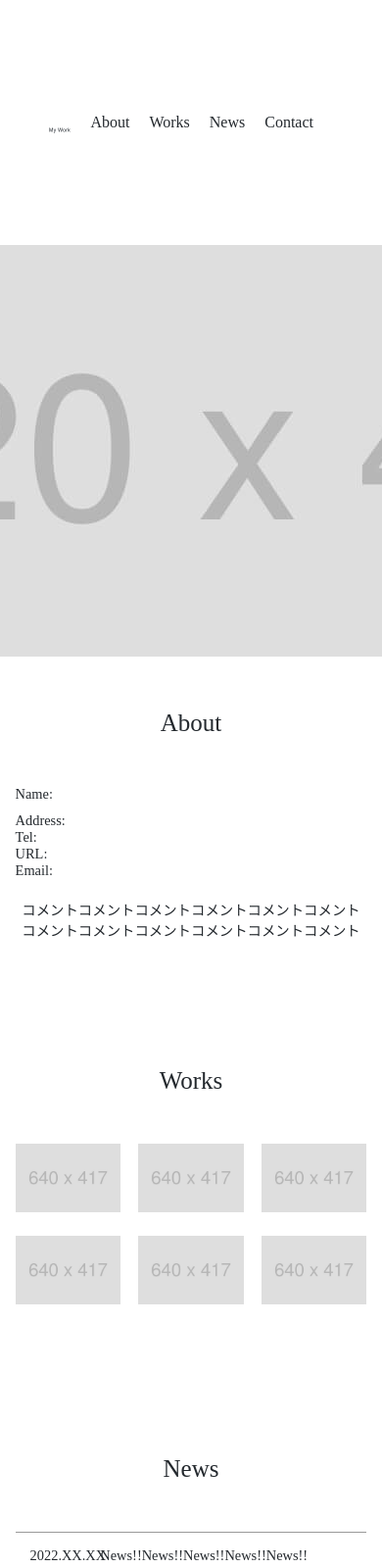
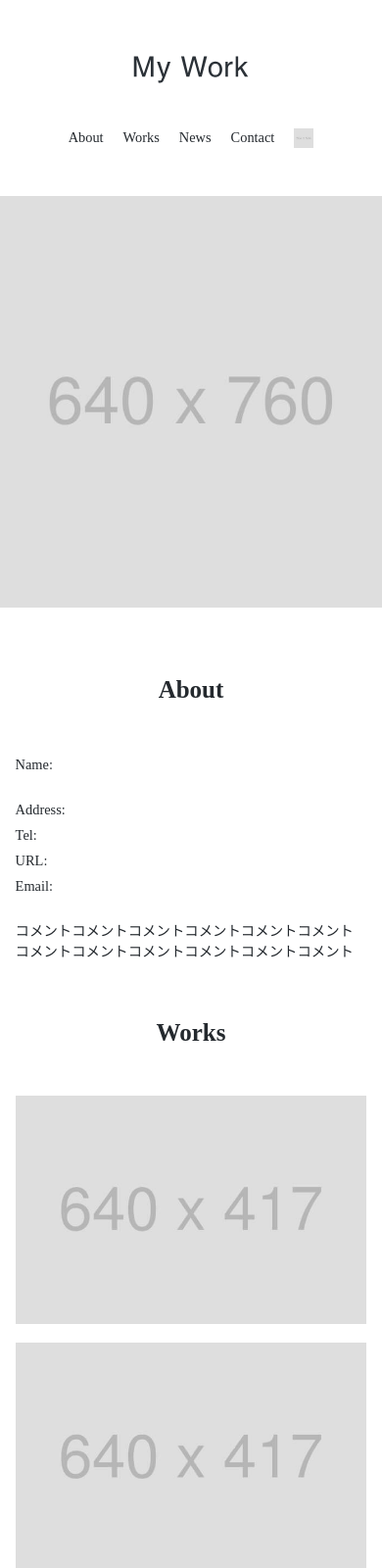
Before and after one commit to maimyyym/html-css-tarining-lp, a plain HTML site: page index.html in a window 390 px wide. Shown: the top 1600 px of the page at 98% size. Drawn offline with Linux system fonts and the light colour scheme.

Commit message:
サイズ調整など＋レスポンシブ対応

```diff
--- a/css/style.css
+++ b/css/style.css
@@ -25,7 +25,7 @@ li {
 
 .wrapper{
     max-width: 960px;
-    margin: 0 auto 130px auto;
+    margin: 0 auto 120px auto;
     padding: 0 4%;
     font-size: 0.9em;
 }
@@ -35,14 +35,14 @@ li {
     text-align: center;
     margin-bottom: 50px;
     font-size: 25px;
-    font-weight: normal;
 }
 
 
 /* ヘッダー */
 header {
     height: 250px;
-    margin: 0 50px;
+    margin: 0 15%;
+    padding: 0 4%;
     display: flex;
     align-items: center;
     justify-content: space-between;
@@ -60,6 +60,7 @@ header li {
 
 header li a {
     color: #24292e;
+    font-size: 0.9em;
 }
 
 header li a:hover {
@@ -75,7 +76,7 @@ header li img.icon {
 
 /*  トップ画像 */
 #mainvisual {
-    margin-bottom: 50px;
+    margin-bottom: 70px;
 }
 
 #mainvisual img {
@@ -89,12 +90,16 @@ header li img.icon {
     margin-bottom: 20px;
 }
 
+#about li {
+    line-height: 1.8em;
+}
+
 #about li:first-child {
-    padding-bottom: 10px;
+    padding-bottom: 20px;
 }
 
 #about p {
-    text-align: center;
+    text-align: left;
 }
 
 /* Works */
@@ -106,7 +111,7 @@ header li img.icon {
 
 #works li {
     width: 30%;
-    margin-bottom: 20px;
+    margin-bottom: 30px;
 }
 
 /* News */
@@ -135,18 +140,23 @@ header li img.icon {
 }
 
 /* Contact */
+#contact * {
+    box-sizing: border-box;
+}
+
 #contact dl {
     display: flex;
     flex-wrap: wrap;
 }
 
 #contact dt {
-    width: 20%;
+    width: 15%;
     margin: 0;
+    padding-left: 20px;
 }
 
 #contact dd {
-    width: 80%;
+    width: 85%;
     margin: 0 0 10px 0;
 }
 
@@ -155,6 +165,11 @@ header li img.icon {
     width: 100%;
     border: solid 1px #999;
     padding: 10px;
+}
+
+#contact dd input:focus,
+#contact dd textarea:focus {
+    outline: none;
 }
 
 #contact dd textarea {
@@ -168,11 +183,11 @@ header li img.icon {
 }
 
 #contact .button input {
-    width: 200px;
+    width: 180px;
     background-color: #333;
     color: #fff;
     border: solid 1px #333;
-    padding: 20px;
+    padding: 15px;
 }
 
 #contact .button input:hover{
@@ -191,4 +206,77 @@ footer {
 
 footer p {
     color: #fff;
+    font-size: 0.6em;
 }
+
+@media screen and (max-width:400px) {
+
+    header {
+        flex-direction: column;
+        height: 200px;
+        justify-content: center;
+        align-items: center;
+    }
+
+    header li:first-child {
+        margin-left: 0;
+    }
+
+    header li img.icon {
+        max-width: 20px;
+        padding: auto;
+    }
+
+    picture {
+        display: flex;
+        justify-content: center;
+    }
+
+    #mainvisual img {
+        width: 100%;
+    }
+
+    .wrapper {
+        margin-bottom: 60px;
+    }
+
+    #works ul {
+        flex-direction: column;
+    }
+
+    #works li {
+        width: 100%;
+        margin-bottom: 15px;
+    }
+
+    #news dl {
+        flex-direction: column;
+        justify-content: center;
+    }
+
+    #news dt {
+        padding-bottom: 0;
+        border-bottom: none;
+        width: 100%;
+    }
+
+    #news dd {
+        padding-top: 0;
+        width: 100%;
+    }
+
+    #contact dl {
+        flex-direction: column;
+    }
+
+    #contact dt {
+        padding: 0;
+        width: 100%;
+        text-align: left;
+    }
+
+    #contact dd {
+        width: 100%;
+    }
+
+}
--- a/index.html
+++ b/index.html
@@ -29,7 +29,10 @@
 </header>
 <main>
     <div id="mainvisual">
+    <picture>
+        <source media="(max-width: 400px)" srcset="img/mainvisual-sp.jpg">
         <img src="img/mainvisual-pc.jpg" alt="mainvisual">
+    </picture>
     </div>
     <section id="about" class="wrapper">
         <h2 class="section-title">About</h2>
@@ -78,7 +81,7 @@
         </form>
     </section>
 <footer>
-    <p>text</p>
+    <p>&copy; 2023 My Work</p>
 </footer>
 </main>
 </body>
```
